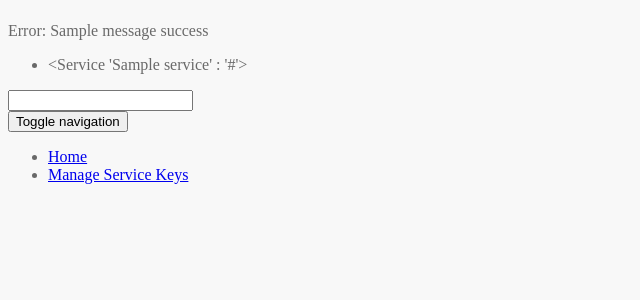
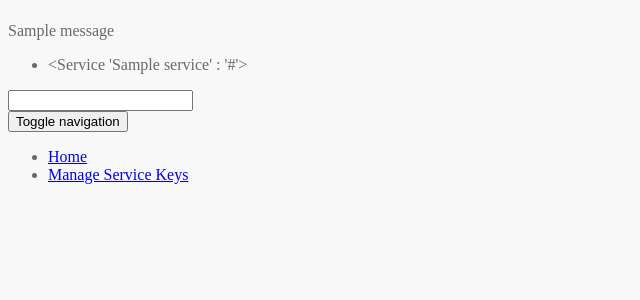
Before and after one commit to jsvgoncalves/kwek-metrics, a Flask app: page /insert in a window 1280 px wide. Shown: the part 58-358 px from the top of the page, without its empty margins (0-640 px from the left). Run offline with Flask 2, Linux system fonts and the light colour scheme; tables that the repository leaves empty hold one stand-in row (values such as "Sample post"); one stand-in notice (Sample message) is shown; style sheets or scripts are compiled from the project's sources.

Commit message:
kwek: properly categorize message flashing
* Fix message flashing to work with categories properly, following those
  of bootstrap, i.e. `danger`, `success`, `info` and `warning`.
  In specific, `danger` is used as an Error state.
  Check Bootstrap components [1] for further information.

[1] - http://getbootstrap.com/components/#alerts

Signed-off-by: Joao Goncalves <jsvgoncalves@gmail.com>

```diff
--- a/kwek/templates/layout.html
+++ b/kwek/templates/layout.html
@@ -13,11 +13,11 @@
     <section class="container errors">
       {% with messages = get_flashed_messages(with_categories=true) %}
         {% if messages %}
-          <div class="errors__flashes row alert alert-danger">
             {% for category, message in messages %}
-              <div class="col-md-4 offset-md-4">Error: {{ message}} {{category }}</div>
+              <div class="errors__flashes row alert alert-{{category}}">
+                <div class="col-md-4 offset-md-4">{{ message}}</div>
+              </div>
             {% endfor %}
-          </div>
         {% endif %}
       {% endwith %}
 
```
